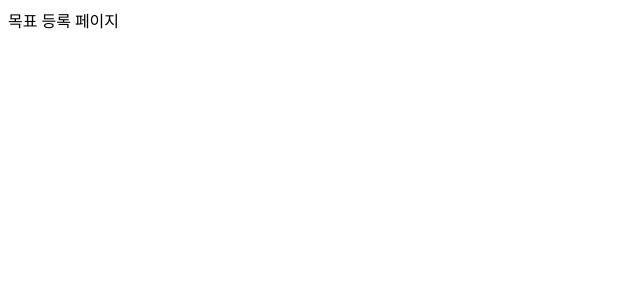
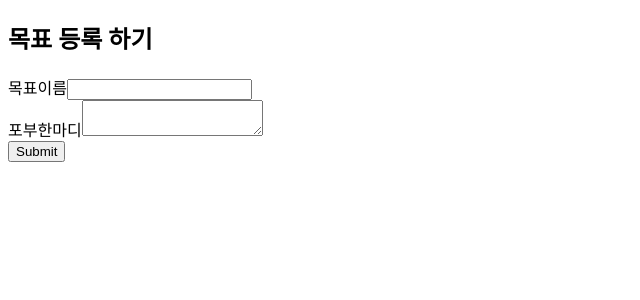
Before and after one commit to CodeSoom-Project/haebojago, a React app: page /writemission in a window 1280 px wide. Shown: the top 300 px of the page, without its empty margins (0-640 px from the left). Built offline with nearby package versions, Linux system fonts and the light colour scheme.

Commit message:
react-hook-form설치, 목표 작성페이지 form작업중

```diff
--- a/package.json
+++ b/package.json
@@ -36,6 +36,7 @@
     "@reduxjs/toolkit": "^1.8.2",
     "react": "^18.2.0",
     "react-dom": "^18.2.0",
+    "react-hook-form": "^7.33.0",
     "react-router-dom": "^6.3.0"
   }
 }
--- a/src/pages/MissionWrite.jsx
+++ b/src/pages/MissionWrite.jsx
@@ -1,3 +1,33 @@
+import { useForm } from 'react-hook-form';
+
 export default function MissionWrite() {
-  return <div>목표 등록 페이지</div>;
+  const {
+    register,
+    handleSubmit,
+    onError,
+    formState: { errors },
+  } = useForm();
+
+  const onSubmit = (data) => {
+    console.log(data);
+  };
+
+  return (
+    <div>
+      <h2>목표 등록 하기</h2>
+
+      <form onSubmit={handleSubmit(onSubmit, onError)}>
+        <div>
+          <label>목표이름</label>
+          <input type="text" {...register('title')} />
+        </div>
+        <div>
+          <label>포부한마디</label>
+          <textarea type="text" {...register('hopes')} />
+        </div>
+
+        <input type="submit" />
+      </form>
+    </div>
+  );
 }
```
Also changed, not shown: 1 other file (tests, documents, lock files or other folders).
